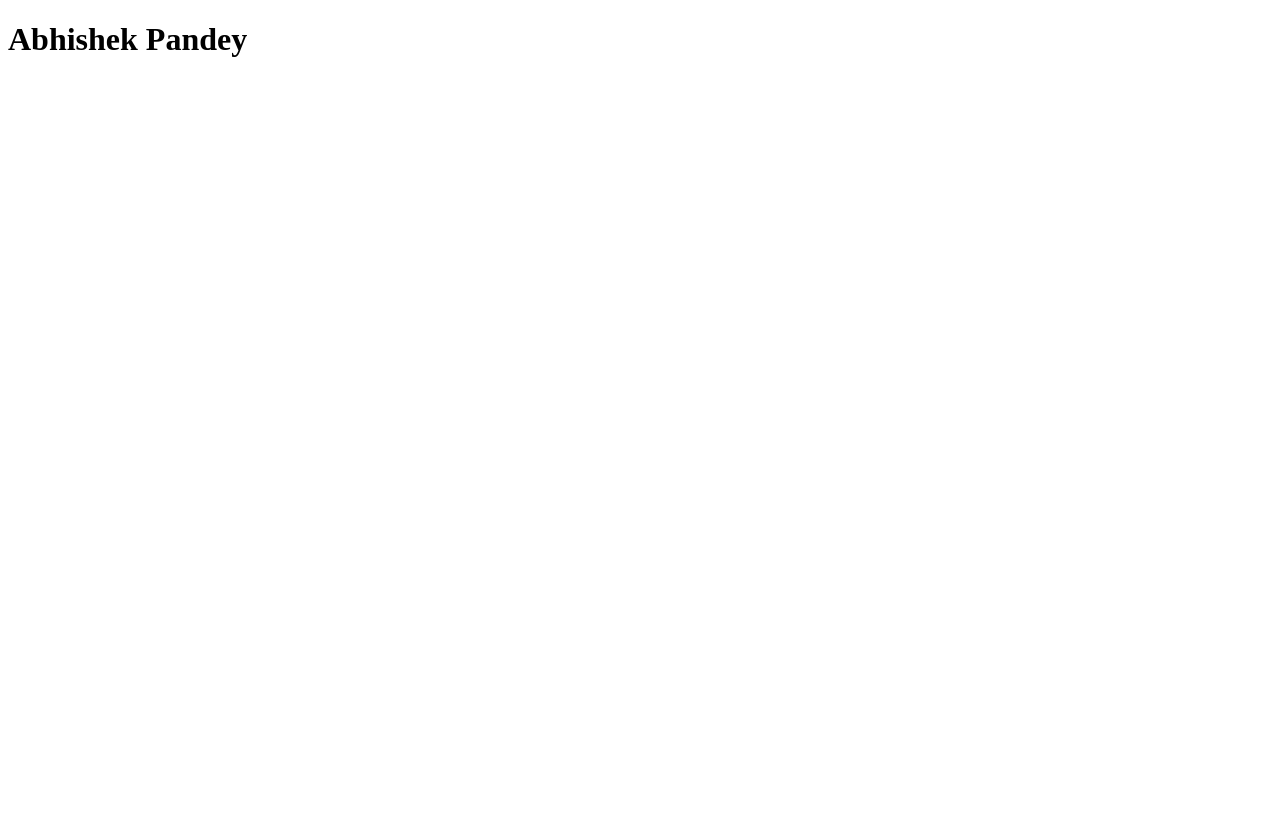
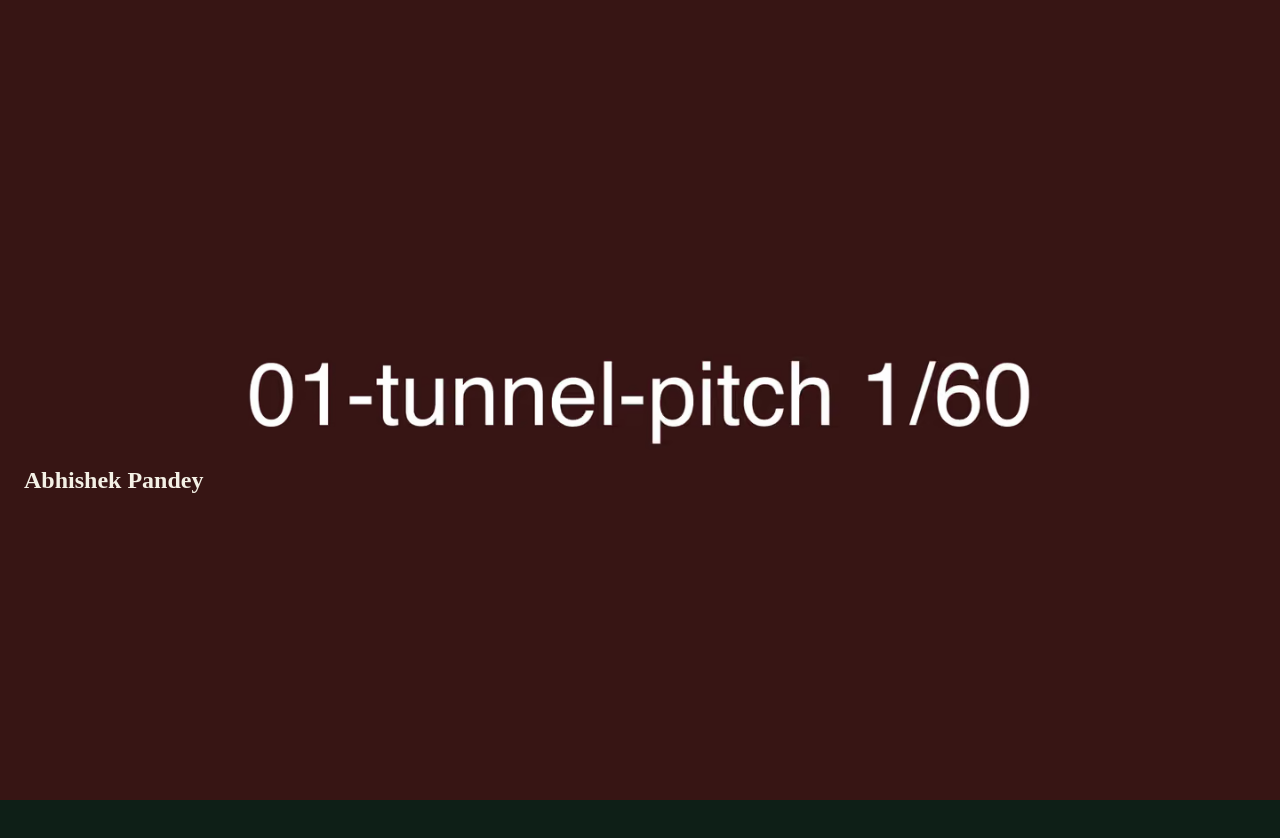
Before and after one commit to yamantaka-singh/portfolio-test, an Astro site: page / in a window 1280 px wide. Shown: the top 838 px of the page. Before the commit the page ends 800 px from the top, so only its background shows below. Built offline with nearby package versions, Linux system fonts and the light colour scheme; Astro itself is replaced by a stand-in of ours.

Commit message:
feat(scrub): canvas scroll-scrub stage with still fallbacks

```diff
--- /dev/null
+++ b/src/components/ScrubStage.astro
@@ -0,0 +1,30 @@
+---
+import frames from '../data/frames.json';
+---
+<canvas id="scrub" aria-hidden="true" data-frames={JSON.stringify(frames.transitions)}></canvas>
+
+<script>
+  import { initScrub } from '../scripts/scrub.js';
+  initScrub(document.querySelector('#scrub'));
+</script>
+
+<style>
+  #scrub {
+    position: fixed;
+    inset: 0;
+    width: 100%;
+    height: 100dvh;
+    display: none;
+    z-index: 0;
+    pointer-events: none;
+  }
+  :global(html.scrub-on) #scrub {
+    display: block;
+  }
+  /* ponytail: minimal reset until Task 11 moves it into global.css */
+  :global(body) {
+    margin: 0;
+    background: #0e1f17;
+    color: #f4f1e6;
+  }
+</style>
--- /dev/null
+++ b/src/components/Zone.astro
@@ -0,0 +1,49 @@
+---
+import { Image } from 'astro:assets';
+
+interface Props {
+  id: string;
+  label: string;
+  still: ImageMetadata;
+  eager?: boolean;
+}
+const { id, label, still, eager = false } = Astro.props;
+---
+<section id={id} class="zone" aria-label={label} data-zone={id}>
+  <Image
+    class="zone-still"
+    src={still}
+    alt=""
+    widths={[720, 1280, 1920, 2560]}
+    sizes="100vw"
+    loading={eager ? 'eager' : 'lazy'}
+    fetchpriority={eager ? 'high' : 'auto'}
+  />
+  <div class="zone-content"><slot /></div>
+</section>
+
+<style>
+  .zone {
+    position: relative;
+    min-height: 100dvh;
+    display: grid;
+  }
+  .zone-still,
+  .zone-content {
+    grid-area: 1 / 1;
+  }
+  .zone-still {
+    width: 100%;
+    height: 100%;
+    object-fit: cover;
+  }
+  .zone-content {
+    position: relative;
+    z-index: 1;
+    align-self: center;
+    padding: 1.5rem;
+  }
+  :global(html.scrub-on) .zone-still {
+    visibility: hidden;
+  }
+</style>
--- /dev/null
+++ b/src/lib/keyframes.js
@@ -0,0 +1,9 @@
+import placeholder from '../assets/placeholder-still.jpg';
+
+export const ZONES = ['tunnel', 'pitch', 'scoreboard', 'stands', 'pavilion', 'boundary'];
+
+const found = import.meta.glob('../assets/keyframes/*.jpg', { eager: true, import: 'default' });
+
+/** @param {number} n 0-based zone index */
+// ponytail: placeholder only so lane C can ship before G3; Task 19 removes the fallback
+export const still = (n) => found[`../assets/keyframes/0${n + 1}-${ZONES[n]}.jpg`] ?? placeholder;
--- a/src/pages/index.astro
+++ b/src/pages/index.astro
@@ -1,6 +1,25 @@
 ---
 import Base from '../layouts/Base.astro';
+import ScrubStage from '../components/ScrubStage.astro';
+import Zone from '../components/Zone.astro';
+import { ZONES, still } from '../lib/keyframes.js';
+
+const LABELS = {
+  tunnel: 'Intro',
+  pitch: 'The Pitch',
+  scoreboard: 'Scoreboard',
+  stands: 'The Stands',
+  pavilion: 'Pavilion',
+  boundary: 'Boundary Rope',
+};
 ---
 <Base title="Abhishek Pandey — Cricket Content Creator" description="Cricket content by Abhishek Pandey.">
-  <h1>Abhishek Pandey</h1>
+  <ScrubStage />
+  <main>
+    {ZONES.map((id, n) => (
+      <Zone id={id} label={LABELS[id]} still={still(n)} eager={n === 0}>
+        {n === 0 ? <h1>Abhishek Pandey</h1> : <h2>{LABELS[id]}</h2>}
+      </Zone>
+    ))}
+  </main>
 </Base>
--- /dev/null
+++ b/src/scripts/scrub.js
@@ -0,0 +1,86 @@
+import { gsap } from 'gsap';
+import { ScrollTrigger } from 'gsap/ScrollTrigger';
+import { pickTier, frameUrl, coverRect, transitionsToLoad, pickFrame } from '../lib/scrub-math.js';
+
+gsap.registerPlugin(ScrollTrigger);
+
+/** @param {HTMLCanvasElement | null} canvas */
+export function initScrub(canvas) {
+  if (!canvas || matchMedia('(prefers-reduced-motion: reduce)').matches) return;
+
+  /** @type {{ id: string, desktop: number, mobile: number }[]} */
+  const transitions = JSON.parse(canvas.dataset.frames ?? '[]');
+  const zones = [...document.querySelectorAll('[data-zone]')];
+  if (zones.length !== transitions.length + 1) {
+    console.warn(`scrub: ${zones.length} zones but ${transitions.length} transitions; need exactly one more zone`);
+    return;
+  }
+
+  const root = document.documentElement;
+  const ctx = canvas.getContext('2d');
+  const tier = pickTier(innerWidth); // ponytail: tier fixed at load; re-pick on resize only if rotation proves it matters
+  const counts = transitions.map((tr) => tr[tier]);
+  /** @type {HTMLImageElement[][]} */
+  const images = transitions.map(() => []);
+  /** @type {gsap.core.Tween[]} */
+  let tweens = [];
+  let current = { t: 0, i: 0 };
+  let failed = false;
+
+  function draw() {
+    const img = images[current.t][current.i];
+    if (failed || !img?.complete || !img.naturalWidth) return;
+    const r = coverRect(img.naturalWidth, img.naturalHeight, canvas.width, canvas.height);
+    ctx.drawImage(img, r.x, r.y, r.w, r.h);
+    root.classList.add('scrub-on');
+  }
+
+  function fail() {
+    if (failed) return;
+    failed = true;
+    root.classList.remove('scrub-on');
+    tweens.forEach((tw) => tw.scrollTrigger?.kill());
+  }
+
+  function load(t) {
+    if (images[t].length) return;
+    images[t] = Array.from({ length: counts[t] }, (_, i) => {
+      const img = new Image();
+      img.decoding = 'async';
+      img.onload = () => current.t === t && current.i === i && draw();
+      img.onerror = fail;
+      img.src = frameUrl(transitions[t].id, tier, i);
+      return img;
+    });
+  }
+
+  function sync() {
+    current = pickFrame(tweens.map((tw) => tw.progress()), counts);
+    transitionsToLoad(current.t, transitions.length).forEach(load);
+    draw();
+  }
+
+  function resize() {
+    const dpr = Math.min(devicePixelRatio || 1, 2);
+    canvas.width = Math.round(innerWidth * dpr);
+    canvas.height = Math.round(innerHeight * dpr);
+    draw();
+  }
+
+  tweens = transitions.map((_, t) =>
+    gsap.to(
+      { p: 0 },
+      {
+        p: 1,
+        ease: 'none',
+        onUpdate: sync,
+        scrollTrigger: { trigger: zones[t + 1], start: 'top bottom', end: 'top top', scrub: 1 },
+      },
+    ),
+  );
+
+  ScrollTrigger.addEventListener('refresh', sync);
+  addEventListener('resize', resize);
+  resize();
+  sync();
+}
```
